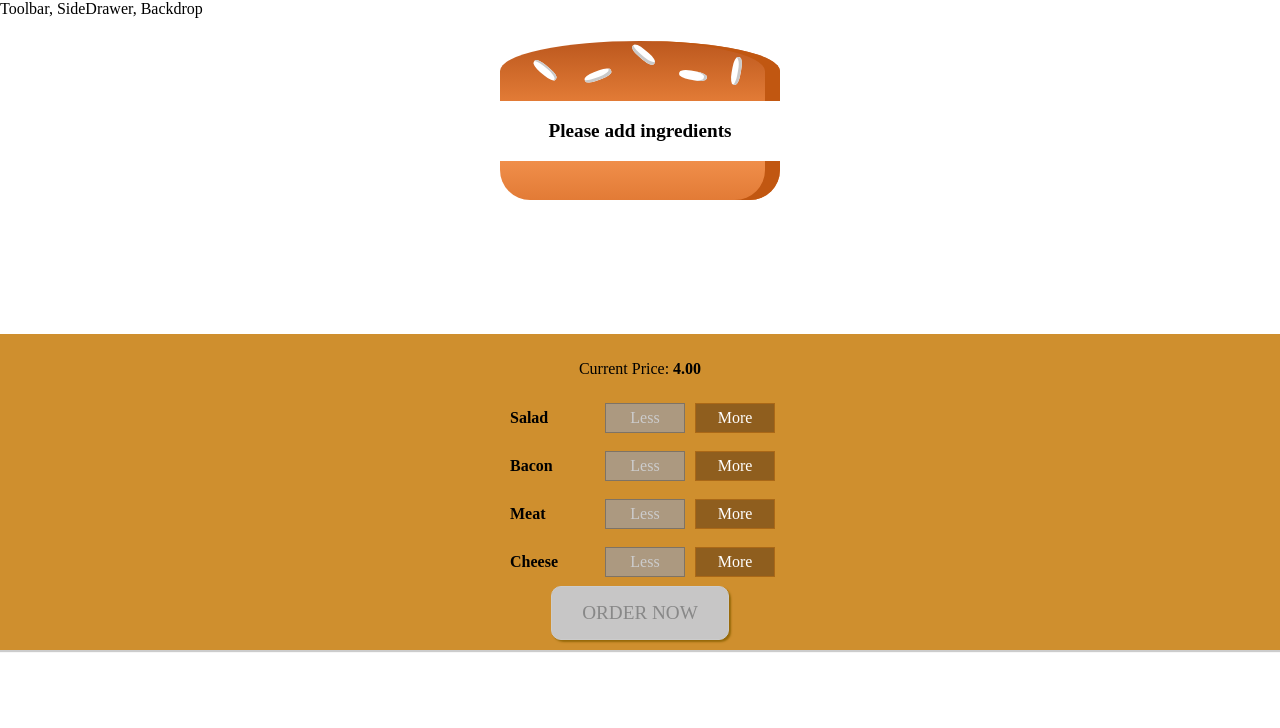
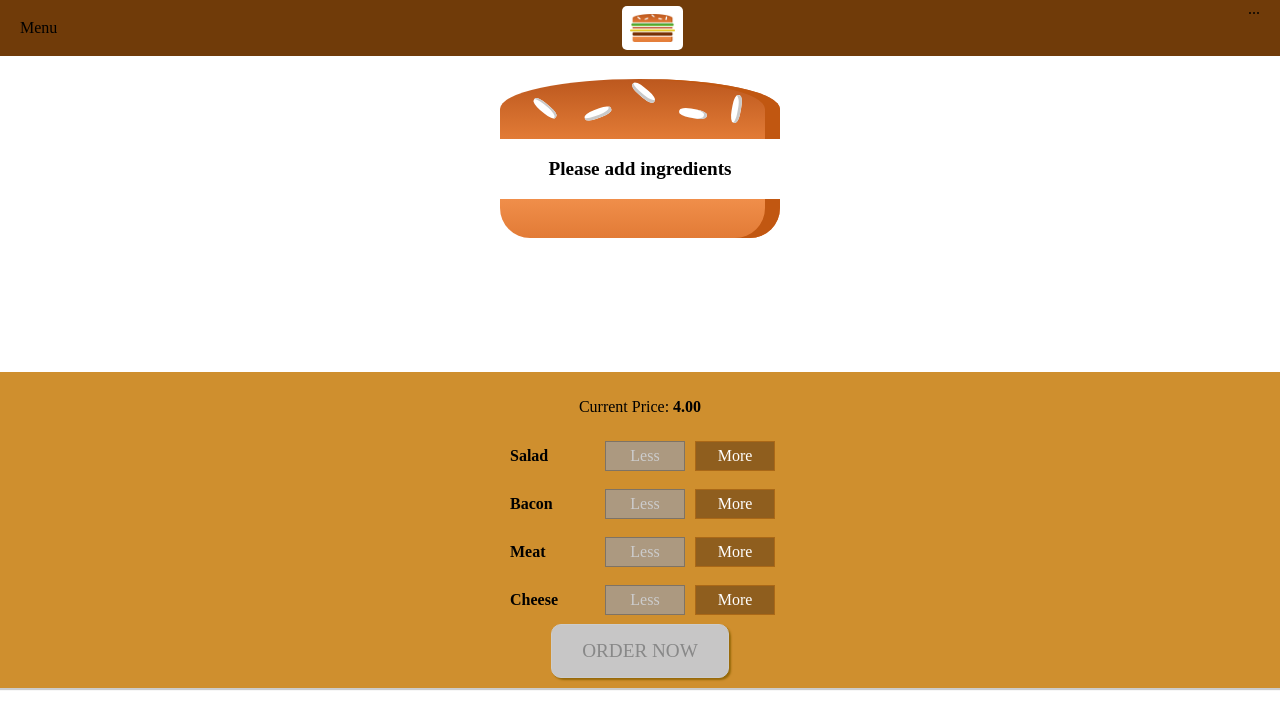
Before and after one commit to lundb1tr/burger-builder, a React (Create React App) app: page / in a window 1280 px wide. Shown: the top 728 px of the page. Built offline with nearby package versions, Linux system fonts and the light colour scheme; a web font is replaced by a local one.

Commit message:
created the toolbar, added the logo to the toolbar with some other placeholder text

```diff
--- a/src/components/Layout/Layout.css
+++ b/src/components/Layout/Layout.css
@@ -1,3 +1,3 @@
 .Content {
-  margin-top: 16px;
+  margin-top: 72px;
 }
--- a/src/components/Layout/Layout.js
+++ b/src/components/Layout/Layout.js
@@ -1,11 +1,12 @@
 import React from 'react';
 import Aux from '../../hoc/auxiliary';
 import './Layout.css';
+import Toolbar from '../Navigation/Toolbar/Toolbar';
 
 const Layout = props => {
   return (
     <Aux>
-      <div>Toolbar, SideDrawer, Backdrop</div>
+      <Toolbar />
       <main className="Content">{props.children}</main>
     </Aux>
   );
--- /dev/null
+++ b/src/components/Logo/Logo.css
@@ -0,0 +1,11 @@
+.Logo {
+  background-color: white;
+  padding: 8px;
+  height: 80%;
+  box-sizing: border-box;
+  border-radius: 5px;
+}
+
+.Logo img {
+  height: 100%;
+}
--- /dev/null
+++ b/src/components/Logo/Logo.js
@@ -0,0 +1,13 @@
+import React from 'react';
+import burgerLogo from '../../assets/images/burger-logo.png';
+import './Logo.css';
+
+const Logo = () => {
+  return (
+    <div className="Logo">
+      <img src={burgerLogo} alt="MyBurger" />
+    </div>
+  );
+};
+
+export default Logo;
--- /dev/null
+++ b/src/components/Navigation/Toolbar/Toolbar.css
@@ -0,0 +1,18 @@
+.Toolbar {
+  height: 56px;
+  width: 100%;
+  position: fixed;
+  top: 0;
+  left: 0;
+  background-color: #703b09;
+  display: flex;
+  justify-content: space-between;
+  align-items: center;
+  padding: 0 20px;
+  box-sizing: border-box;
+  z-index: 90;
+}
+
+.Toolbar nav {
+  height: 100%;
+}
--- /dev/null
+++ b/src/components/Navigation/Toolbar/Toolbar.js
@@ -0,0 +1,15 @@
+import React from 'react';
+import './Toolbar.css';
+import Logo from '../../Logo/Logo';
+
+const Toolbar = () => {
+  return (
+    <header className="Toolbar">
+      <div>Menu</div>
+      <Logo />
+      <nav>...</nav>
+    </header>
+  );
+};
+
+export default Toolbar;
```
Also changed, not shown: src/assets/images/burger-logo.png (added).
